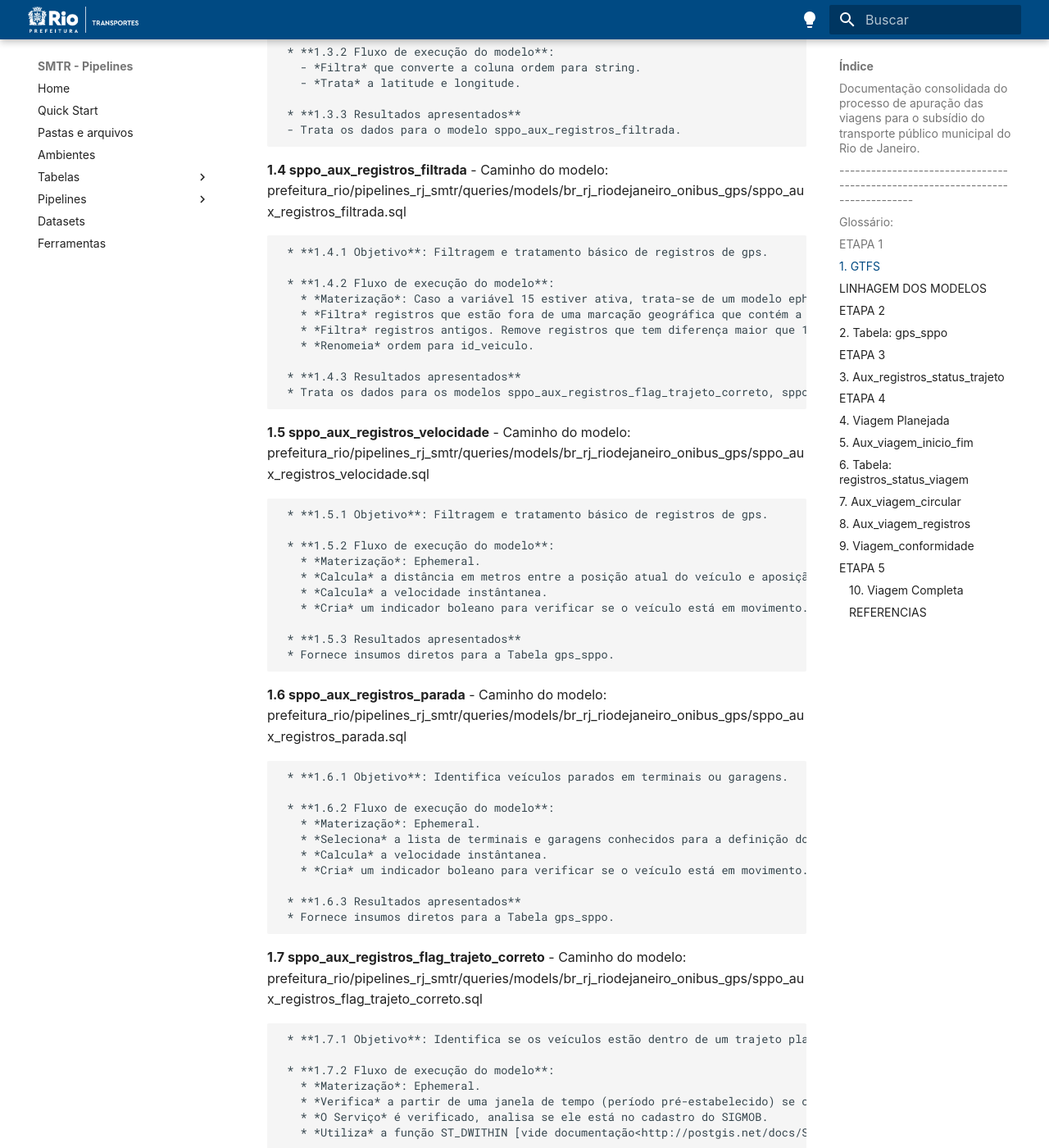
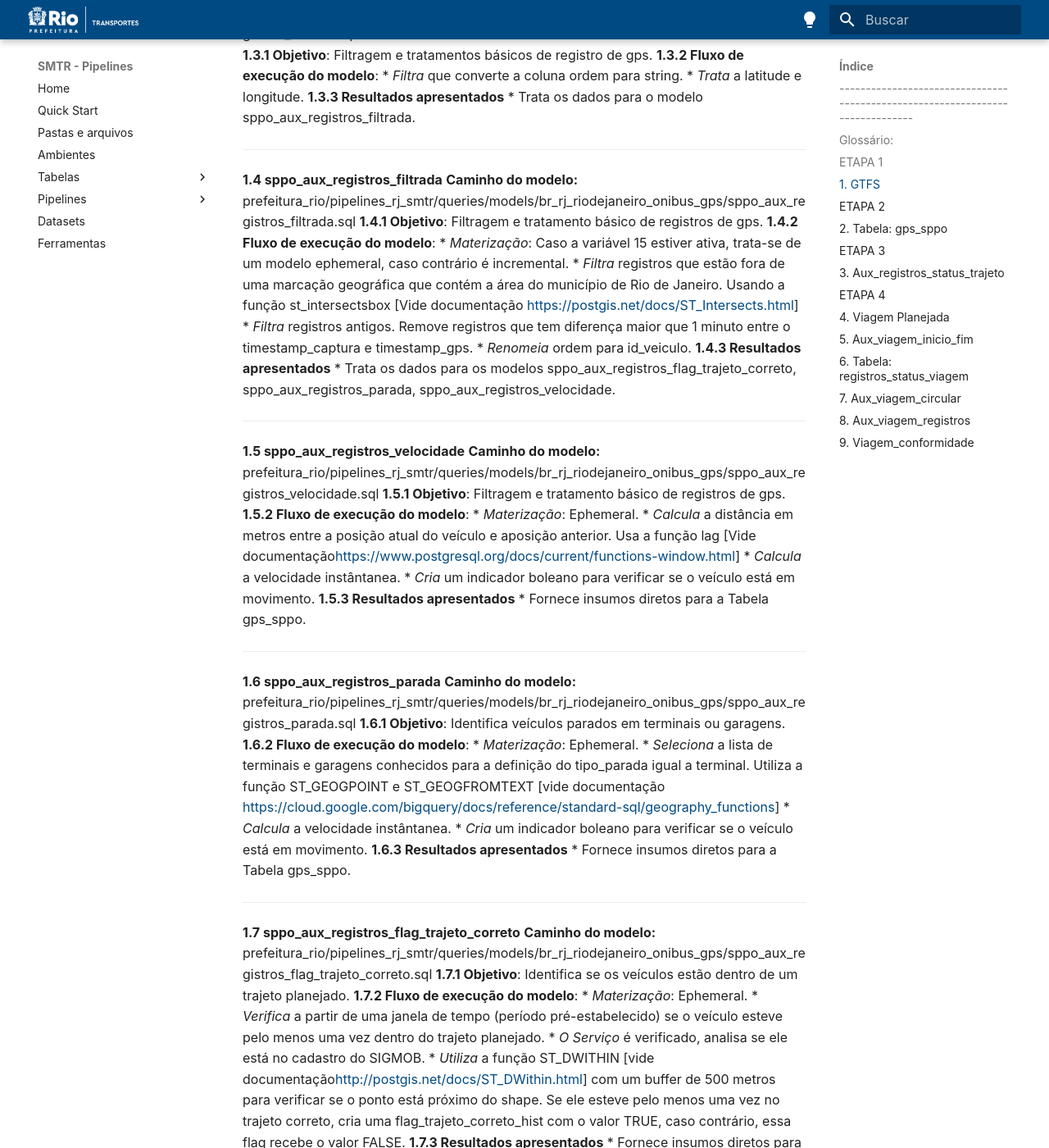
Before and after one commit to RJ-SMTR/pipelines-docs, an MkDocs documentation site: the page built from docs/pipelines/listagem_pipelines/monitoramento/apuracao_viagens_v10.md, in a window 1280 px wide and 1400 px high, scrolled down 2833 px. Shown: the whole window at 82% size. Built offline with MkDocs 1.6.1 and Material for MkDocs 9.7.7, drawn with Linux system fonts in a browser that asks for light colours; some web fonts are replaced; some of the changed text lies outside the part shown.

Commit message:
Update apuracao_viagens_v10.md

```diff
--- a/docs/pipelines/listagem_pipelines/monitoramento/apuracao_viagens_v10.md
+++ b/docs/pipelines/listagem_pipelines/monitoramento/apuracao_viagens_v10.md
@@ -1,4 +1,4 @@
-### Documentação consolidada do processo de apuração das viagens para o subsídio do transporte público municipal do Rio de Janeiro.
+# Documentação consolidada do processo de apuração das viagens para o subsídio do transporte público municipal do Rio de Janeiro.
 *Inclui glossário, descrição dos modelos que são apresentados na sequência de execução da pipeline.*
 
 ------------------------------------------------------------------------------
@@ -19,7 +19,7 @@
 - **Timestamp** - Registro de data e hora;
 - **Viagem** - O percurso completo de um veículo, partindo de um ponto inicial e terminando em um ponto final, com determinado horário de início e término[duas meias viagens];
 - **Viagem Circular** - Viagens que o início e o fim do trajeto possuem a mesma geolocalização.
-
+------------------------------------------------------------------------------------------------------
 ------------------------------------------------------------------------------
 ## ETAPA 1
 - Abaixo um esquema do processo, no qual cada etapa será detalhada nas seções seguintes.
@@ -31,103 +31,82 @@
 - Esta etapa antecede a preparação da tabela de dados de GPS, que será utilizada na apuração das viagens.
 - Consiste no tratamento e estruturação dos dados do GTFS para que possam ser corretamente consumidos nas etapas subsequentes.
 - São utilizados os modelos sppo_realocacao, sppo_registros, sppo_aux_registros_filtrada, sppo_registros_relocacao, sppo_aux_registros_relocacao, sppo_aux_registros_flag_trajeto_correto, sppo_aux_registros_parada, sppo_aux_registros_velocidade que serão detalhados a seguir.
-
-    **1.1 sppo_realocacao**
-    - Caminho do modelo: prefeitura_rio/pipelines_rj_smtr/queries/models/br_rj_riodejaneiro_onibus_gps/sppo_realocacao.sql
-
-         * **1.1.1 Objetivo**: Padronização de dados
-
-         * **1.1.2 Fluxo de execução do modelo**:
-          - *Consulta* que converte o id_veiculo para string, ajusta o timestamp para o horário de São Paulo, transforma a coluna serviço gerando um identificador padronizado.
-
-         * **1.1.3 Resultados apresentados**
-         - Trata os dados para o modelo sppo_aux_registros_relocacao
-
-    **1.2 sppo_aux_registros_relocacao**
-    - Caminho do modelo:   prefeitura_rio/pipelines_rj_smtr/queries/models/br_rj_riodejaneiro_onibus_gps/sppo_aux_registros_realocacao.sql
-
-         - **1.2.1 Objetivo**: O modelo ajusta os registros de GPS com o serviço, garantindo que nenhum veículo tenha mais de um serviço alocado para aquela viagem.
-
-         - **1.2.2 Fluxo de execução do modelo**:
-
-            - *Materização*: Caso a variável 15 estiver ativa, trata-se de um modelo ephemeral, caso contrário é incremental.
-            - *Filtra* os registros de gps.
+------
+**1.1 sppo_realocacao**
+- **Caminho do modelo:** prefeitura_rio/pipelines_rj_smtr/queries/models/br_rj_riodejaneiro_onibus_gps/sppo_realocacao.sql
+- **1.1.1 Objetivo**: Padronização de dados
+- **1.1.2 Fluxo de execução do modelo**:
+   - *Consulta* que converte o id_veiculo para string, ajusta o timestamp para o horário de São Paulo, transforma a coluna serviço gerando um identificador padronizado.
+- **1.1.3 Resultados apresentados**
+   * Trata os dados para o modelo sppo_aux_registros_relocacao
+------
+**1.2 sppo_aux_registros_relocacao**
+**Caminho do modelo:**   prefeitura_rio/pipelines_rj_smtr/queries/models/br_rj_riodejaneiro_onibus_gps/sppo_aux_registros_realocacao.sql
+**1.2.1 Objetivo**: O modelo ajusta os registros de GPS com o serviço, garantindo que nenhum veículo tenha mais de um serviço alocado para aquela viagem.
+**1.2.2 Fluxo de execução do modelo**:
+ * *Materização*: Caso a variável 15 estiver ativa, trata-se de um modelo ephemeral, caso contrário é incremental.
+ * *Filtra* os registros de gps.
             - *Combina o gps* com a realocação.
 
-   * **1.2.3 Resultados apresentados**: Trata os dados para o modelo sppo_aux_registros_filtrada.
+**1.2.3 Resultados apresentados**:
+   * Trata os dados para o modelo sppo_aux_registros_filtrada.
+------
+**1.3 sppo_registros**
+- **Caminho do modelo**: prefeitura_rio/pipelines_rj_smtr/queries/models/br_rj_riodejaneiro_onibus_gps/sppo_aux_registros_filtrada.sql
+**1.3.1 Objetivo**: Filtragem e tratamentos básicos de registro de gps.
+**1.3.2 Fluxo de execução do modelo**:
+   * *Filtra* que converte a coluna ordem para string.
+   * *Trata* a latitude e longitude.
+**1.3.3 Resultados apresentados**
+   * Trata os dados para o modelo sppo_aux_registros_filtrada.
+------
+**1.4 sppo_aux_registros_filtrada**
+**Caminho do modelo:** prefeitura_rio/pipelines_rj_smtr/queries/models/br_rj_riodejaneiro_onibus_gps/sppo_aux_registros_filtrada.sql
+**1.4.1 Objetivo**: Filtragem e tratamento básico de registros de gps.
+ **1.4.2 Fluxo de execução do modelo**:
+   * *Materização*: Caso a variável 15 estiver ativa, trata-se de um modelo ephemeral, caso contrário é incremental.
+   * *Filtra* registros que estão fora de uma marcação geográfica que contém a área do município de Rio de Janeiro. Usando a função st_intersectsbox [Vide documentação <https://postgis.net/docs/ST_Intersects.html>]
+   * *Filtra* registros antigos. Remove registros que tem diferença maior que 1 minuto entre o timestamp_captura e timestamp_gps.
+   * *Renomeia* ordem para id_veiculo.
+**1.4.3 Resultados apresentados**
+   * Trata os dados para os modelos sppo_aux_registros_flag_trajeto_correto, sppo_aux_registros_parada, sppo_aux_registros_velocidade.
+------
+**1.5 sppo_aux_registros_velocidade**
+**Caminho do modelo:** prefeitura_rio/pipelines_rj_smtr/queries/models/br_rj_riodejaneiro_onibus_gps/sppo_aux_registros_velocidade.sql
+**1.5.1 Objetivo**: Filtragem e tratamento básico de registros de gps.
+**1.5.2 Fluxo de execução do modelo**:
+   * *Materização*: Ephemeral.
+   * *Calcula* a distância em metros entre a posição atual do veículo e aposição anterior. Usa a função lag [Vide documentação<https://www.postgresql.org/docs/current/functions-window.html>]
+   * *Calcula* a velocidade instântanea.
+   * *Cria* um indicador boleano para verificar se o veículo está em movimento.
+ **1.5.3 Resultados apresentados**
+   * Fornece insumos diretos para a Tabela gps_sppo.
+------
+**1.6 sppo_aux_registros_parada**
+**Caminho do modelo:** prefeitura_rio/pipelines_rj_smtr/queries/models/br_rj_riodejaneiro_onibus_gps/sppo_aux_registros_parada.sql
+**1.6.1 Objetivo**: Identifica veículos parados em terminais ou garagens.
+ **1.6.2 Fluxo de execução do modelo**:
+   * *Materização*: Ephemeral.
+   * *Seleciona* a lista de terminais e garagens conhecidos para a definição do tipo_parada igual a terminal. Utiliza a função ST_GEOGPOINT e ST_GEOGFROMTEXT [vide documentação <https://cloud.google.com/bigquery/docs/reference/standard-sql/geography_functions>]
+   * *Calcula* a velocidade instântanea.
+   * *Cria* um indicador boleano para verificar se o veículo está em movimento.
+ **1.6.3 Resultados apresentados**
+   * Fornece insumos diretos para a Tabela gps_sppo.
+------
+**1.7 sppo_aux_registros_flag_trajeto_correto**
+**Caminho do modelo:** prefeitura_rio/pipelines_rj_smtr/queries/models/br_rj_riodejaneiro_onibus_gps/sppo_aux_registros_flag_trajeto_correto.sql
+**1.7.1 Objetivo**: Identifica se os veículos estão dentro de um trajeto planejado.
+**1.7.2 Fluxo de execução do modelo**:
+   * *Materização*: Ephemeral.
+   * *Verifica* a partir de uma janela de tempo (período pré-estabelecido) se o veículo esteve pelo menos uma vez dentro do trajeto planejado.
+   * *O Serviço* é verificado, analisa se ele está no cadastro do SIGMOB.
+   * *Utiliza* a função ST_DWITHIN [vide documentação<http://postgis.net/docs/ST_DWithin.html>] com um buffer de 500 metros para verificar se o ponto está próximo do shape. Se ele esteve pelo menos uma vez no trajeto correto, cria uma flag_trajeto_correto_hist com o valor TRUE, caso contrário, essa flag recebe o valor FALSE.
+**1.7.3 Resultados apresentados**
+   * Fornece insumos diretos para a Tabela gps_sppo.
 
-    **1.3 sppo_registros**
-    - Caminho do modelo: prefeitura_rio/pipelines_rj_smtr/queries/models/br_rj_riodejaneiro_onibus_gps/sppo_aux_registros_filtrada.sql
+**LINHAGEM DOS MODELOS**
 
-         * **1.3.1 Objetivo**: Filtragem e tratamentos básicos de registro de gps.
-
-         * **1.3.2 Fluxo de execução do modelo**:
-           - *Filtra* que converte a coluna ordem para string.
-           - *Trata* a latitude e longitude.
-
-         * **1.3.3 Resultados apresentados**
-         - Trata os dados para o modelo sppo_aux_registros_filtrada.
-
-    **1.4 sppo_aux_registros_filtrada**
-    - Caminho do modelo: prefeitura_rio/pipelines_rj_smtr/queries/models/br_rj_riodejaneiro_onibus_gps/sppo_aux_registros_filtrada.sql
-
-         * **1.4.1 Objetivo**: Filtragem e tratamento básico de registros de gps.
-
-         * **1.4.2 Fluxo de execução do modelo**:
-           * *Materização*: Caso a variável 15 estiver ativa, trata-se de um modelo ephemeral, caso contrário é incremental.
-           * *Filtra* registros que estão fora de uma marcação geográfica que contém a área do município de Rio de Janeiro. Usando a função st_intersectsbox [Vide documentação <https://postgis.net/docs/ST_Intersects.html>]
-           * *Filtra* registros antigos. Remove registros que tem diferença maior que 1 minuto entre o timestamp_captura e timestamp_gps.
-           * *Renomeia* ordem para id_veiculo.
-
-         * **1.4.3 Resultados apresentados**
-         * Trata os dados para os modelos sppo_aux_registros_flag_trajeto_correto, sppo_aux_registros_parada, sppo_aux_registros_velocidade.
-
-    **1.5 sppo_aux_registros_velocidade**
-    - Caminho do modelo: prefeitura_rio/pipelines_rj_smtr/queries/models/br_rj_riodejaneiro_onibus_gps/sppo_aux_registros_velocidade.sql
-
-         * **1.5.1 Objetivo**: Filtragem e tratamento básico de registros de gps.
-
-         * **1.5.2 Fluxo de execução do modelo**:
-           * *Materização*: Ephemeral.
-           * *Calcula* a distância em metros entre a posição atual do veículo e aposição anterior. Usa a função lag [Vide documentação<https://www.postgresql.org/docs/current/functions-window.html>]
-           * *Calcula* a velocidade instântanea.
-           * *Cria* um indicador boleano para verificar se o veículo está em movimento.
-
-         * **1.5.3 Resultados apresentados**
-         * Fornece insumos diretos para a Tabela gps_sppo.
-
-    **1.6 sppo_aux_registros_parada**
-    - Caminho do modelo: prefeitura_rio/pipelines_rj_smtr/queries/models/br_rj_riodejaneiro_onibus_gps/sppo_aux_registros_parada.sql
-
-         * **1.6.1 Objetivo**: Identifica veículos parados em terminais ou garagens.
-
-         * **1.6.2 Fluxo de execução do modelo**:
-           * *Materização*: Ephemeral.
-           * *Seleciona* a lista de terminais e garagens conhecidos para a definição do tipo_parada igual a terminal. Utiliza a função ST_GEOGPOINT e ST_GEOGFROMTEXT [vide documentação <https://cloud.google.com/bigquery/docs/reference/standard-sql/geography_functions>]
-           * *Calcula* a velocidade instântanea.
-           * *Cria* um indicador boleano para verificar se o veículo está em movimento.
-
-         * **1.6.3 Resultados apresentados**
-         * Fornece insumos diretos para a Tabela gps_sppo.
-
-      **1.7 sppo_aux_registros_flag_trajeto_correto**
-    - Caminho do modelo: prefeitura_rio/pipelines_rj_smtr/queries/models/br_rj_riodejaneiro_onibus_gps/sppo_aux_registros_flag_trajeto_correto.sql
-
-         * **1.7.1 Objetivo**: Identifica se os veículos estão dentro de um trajeto planejado.
-
-         * **1.7.2 Fluxo de execução do modelo**:
-           * *Materização*: Ephemeral.
-           * *Verifica* a partir de uma janela de tempo (período pré-estabelecido) se o veículo esteve pelo menos uma vez dentro do trajeto planejado.
-           * *O Serviço* é verificado, analisa se ele está no cadastro do SIGMOB.
-           * *Utiliza* a função ST_DWITHIN [vide documentação<http://postgis.net/docs/ST_DWithin.html>] com um buffer de 500 metros para verificar se o ponto está próximo do shape. Se ele esteve pelo menos uma vez no trajeto correto, cria uma flag_trajeto_correto_hist com o valor TRUE, caso contrário, essa flag recebe o valor FALSE.
-
-         * **1.7.3 Resultados apresentados**
-         * Fornece insumos diretos para a Tabela gps_sppo.
-
-
-
-- ## LINHAGEM DOS MODELOS
-- ![Linhagem ETAPA 1](imagens/LINHAGEMETAPA1.png)
+![Linhagem ETAPA 1](imagens/LINHAGEMETAPA1.png)
 
 
 ------------------------------------------------------------------------------
```
